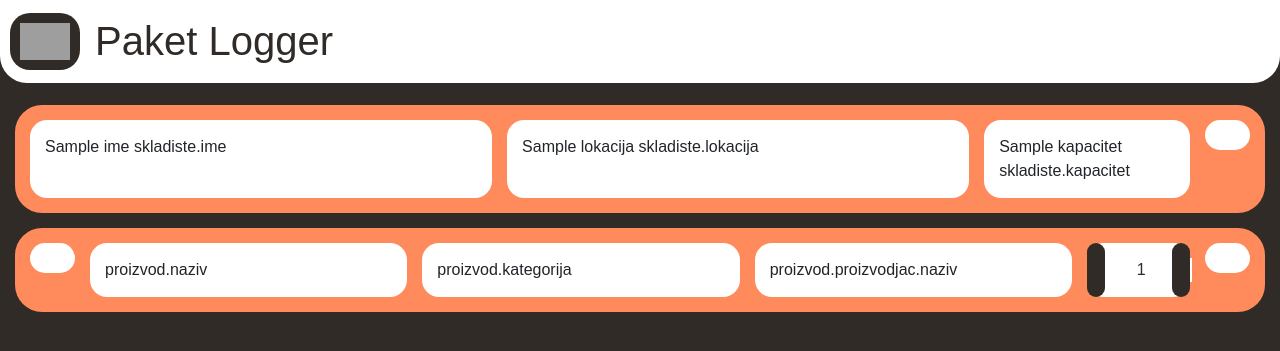
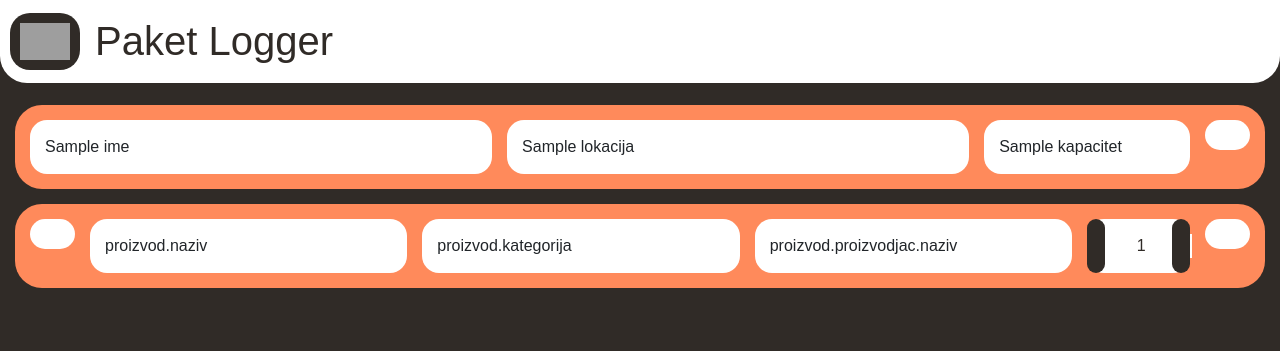
Before and after one commit to wirke/plog, a Flask app: template templates/logisticar/magacin.html in a window 1280 px wide. Shown: the top 351 px of the page. Run offline with Flask 3, Linux system fonts and the light colour scheme; the template is opened without the code that fills it: most values are stand-ins (such as "Sample title", 1, 10 or a date in 2020); some libraries are stand-ins or nearby versions; some web fonts are replaced; grey boxes are pictures that could not be loaded.

Commit message:
Update magacin.html

```diff
--- a/templates/logisticar/magacin.html
+++ b/templates/logisticar/magacin.html
@@ -4,18 +4,18 @@
 <div class="display">
     <div class="kontejner">
         <div class="red col-12">
-           {% for s in skladista %}
+           {% for s in skladiste %}
             <div class="blok zadnji">
                 {{ s.ime }}
-                skladiste.ime
+
             </div>
             <div class="blok zadnji">
                 {{ s.lokacija }}
-               skladiste.lokacija
+
             </div>
             <div class="blok col-2">
                 {{ s.kapacitet }}
-               skladiste.kapacitet
+
             </div>
             <form action="#" method="get" style="margin-right: 15px;">
                 <button class="blok sabmit" type="submit">
```
